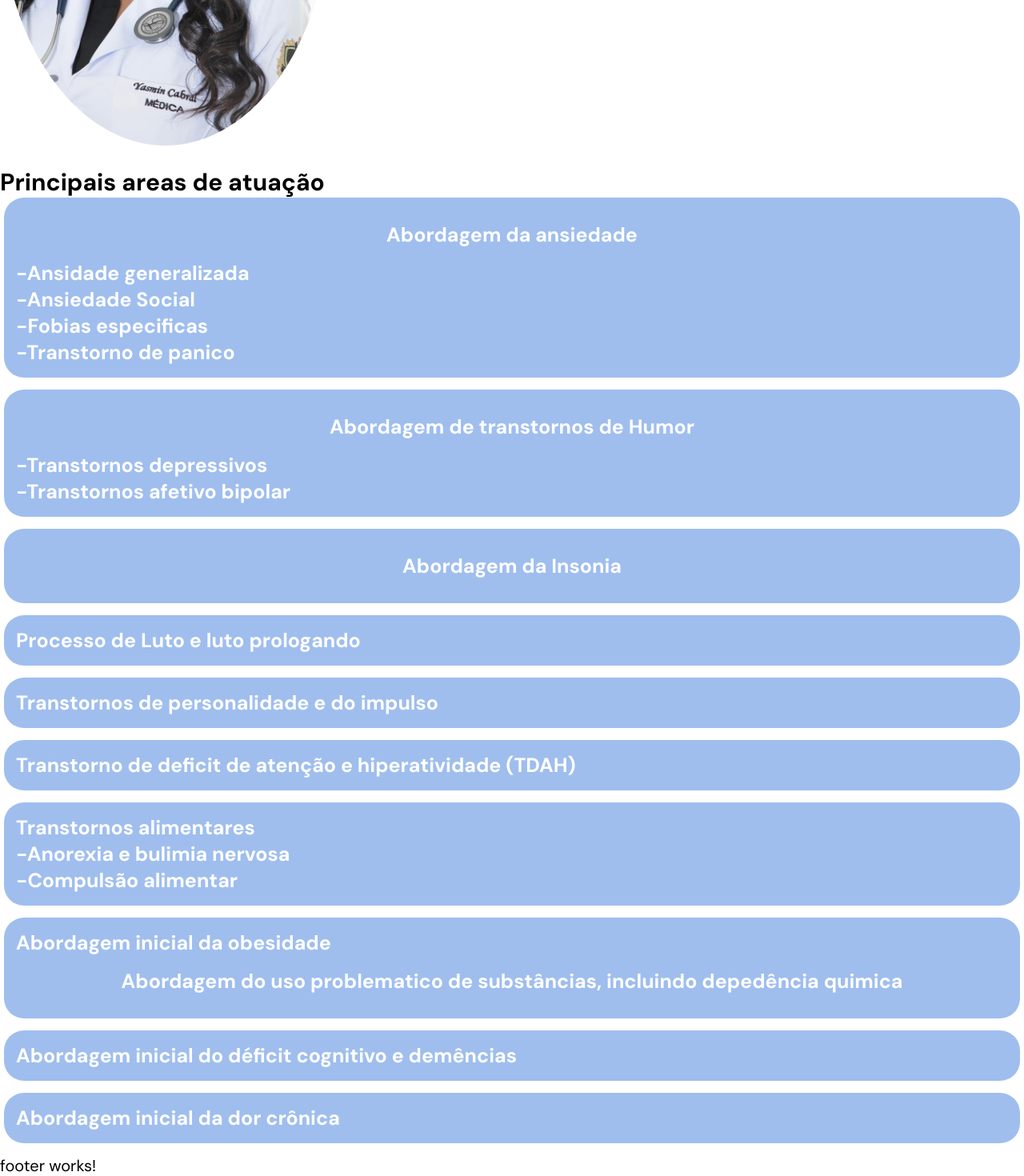
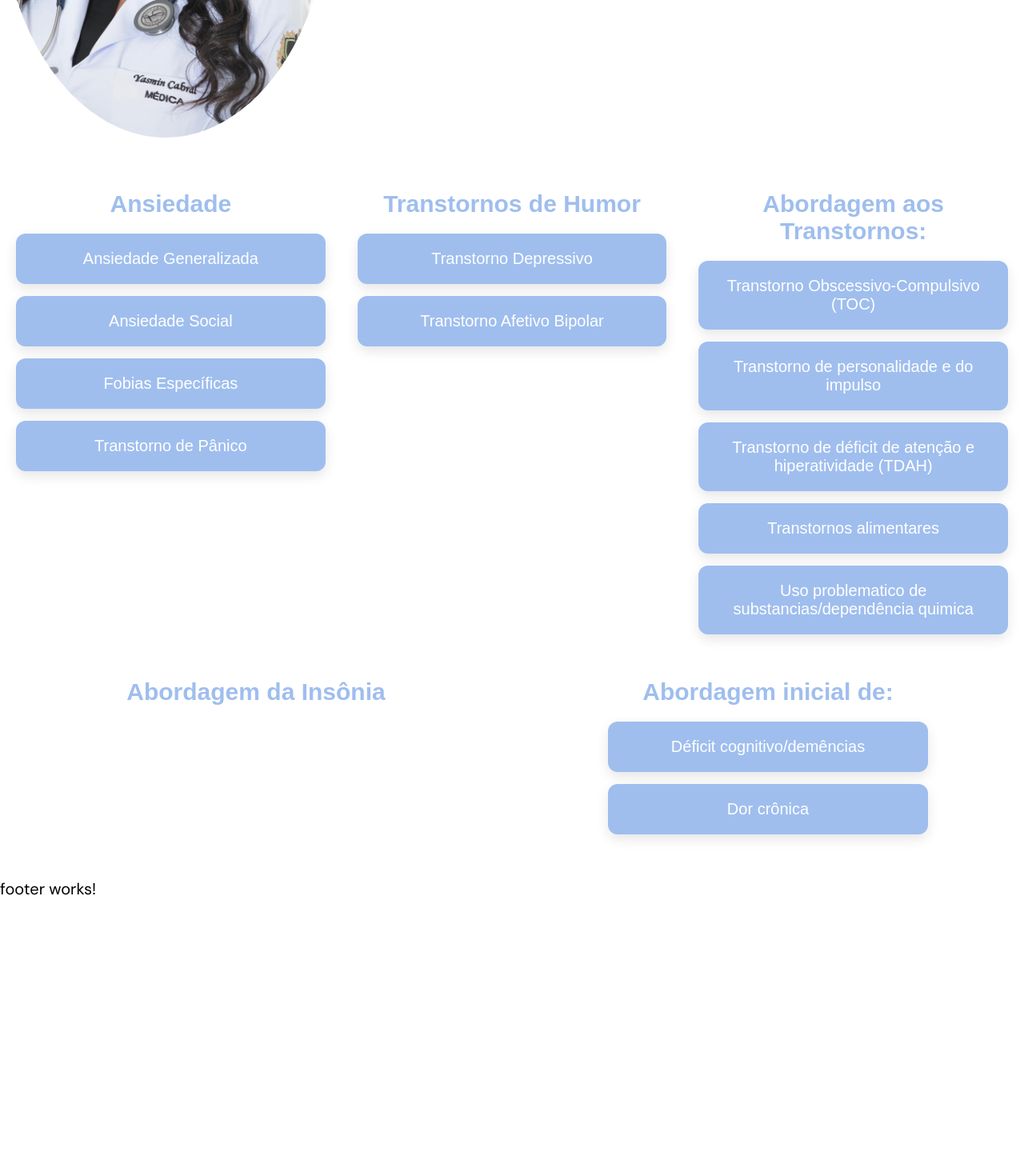
Before and after one commit to Guiirx/portfolio-guilheme, an Angular app: page / in a window 1280 px wide. Shown: the part 887-2357 px from the top of the page at 80% size. After the commit the page ends 2011 px from the top, so only its background shows below. Built offline with nearby package versions, Linux system fonts and the light colour scheme.

Commit message:
adicionando comandos no css

```diff
--- a/src/app/home/home.css
+++ b/src/app/home/home.css
@@ -50,7 +50,8 @@
     display: flex;
     align-items: center;
     flex-wrap: wrap;
-    margin: 15px 0;
+    margin: 10px 0;
+    width: 10%;
     justify-content: space-evenly;
 }
 
@@ -59,15 +60,16 @@
     align-items: center;
     justify-content: center;
     padding: 15px;
-    min-width: 170px;
-    border-radius: 35px;
+    min-width: 180px;
+    border-radius: 40px;
     margin: 0 15px 15px;
     font-size: var(--font-size-4);
-    font-weight: 700;
+    font-weight: 600;
     background: var(--color-pink-3);
     color: #fff;
     text-wrap: nowrap;
 }
+
 
 .banner .box .buttons a:hover {
     background: var(--color-blue-2);
@@ -116,9 +118,7 @@
     font-weight: 400px;
 }
 
-
 /* box buttons */
-
 
 .box .buttons a {
     display: flex;
@@ -141,8 +141,78 @@
     background: var(--color-purple-1);
     color: #fff;
     size: 450%;
+}
 
+/* box areas */
 
+.areas {
+  padding: 40px 20px;
+  background: #f8f9fc;
+  text-align: center;
+}
+
+.areas h2 {
+  font-size: 2rem;
+  margin-bottom: 30px;
+  color: #333;
+  font-weight: 600;
+}
+
+/* Container das áreas */
+:root {
+  --color-purple-1: #8e44ad; /* Substitui pelo valor que você já usa */
+}
+
+/* Container geral */
+.caixas-container {
+  display: flex;
+  flex-wrap: wrap;
+  justify-content: space-around;
+  gap: 40px;
+  padding: 40px 20px;
+}
+
+/* Cada categoria */
+.categoria {
+  flex: 1 1 300px;
+  max-width: 400px;
+}
+
+/* Título da categoria */
+.categoria h2 {
+  text-align: center;
+  color: var(--color-purple-1);
+  margin-bottom: 20px;
+  font-family: 'Arial', sans-serif;
+}
+
+/* Caixinhas */
+.caixa {
+  background: var(--color-purple-1); /* Cor da variável */
+  color: #fff; /* Texto branco */
+  border-radius: 12px;
+  padding: 20px;
+  margin-bottom: 15px;
+  text-align: center;
+  box-shadow: 0 6px 15px rgba(0,0,0,0.1);
+  transition: transform 0.3s ease, box-shadow 0.3s ease, background 0.3s ease;
+  cursor: pointer;
+  font-family: 'Arial', sans-serif;
+}
+
+/* Efeito flutuar no hover */
+.caixa:hover {
+  transform: translateY(-10px);
+  box-shadow: 0 12px 20px rgba(0,0,0,0.2);
+  background: #9b59b6; /* Leve clareamento da cor no hover */
+}
+
+/* Responsivo */
+@media (max-width: 768px) {
+  .caixas-container {
+    flex-direction: column;
+    align-items: center;
+  }
 }
 
 @media (min-width: 768px) {
--- a/src/app/home/home.html
+++ b/src/app/home/home.html
@@ -27,56 +27,44 @@
                     pós em psiquiatria.</p>
                 <p>Atuo com o método clínico centrado na pessoa (MCCP), há anos, com foco na saúde mental, para elaborar
                    um plano terapêutico singular (PTS) para abordagem integral à saúde da pessoa.</p>
-                <p></p>
 
                 <a href="#contact">Entre em contato comigo!</a>
             </div>
         </div>
     </section>
 
-    <section id="buttons" class="container buttons">
-        <div class="box">
-            <h2> Principais areas de atuação</h2>
+    <section class="caixas-container">
+  <div class="categoria">
+    <h2>Ansiedade</h2>
+    <div class="caixa">Ansiedade Generalizada</div>
+    <div class="caixa">Ansiedade Social</div>
+    <div class="caixa">Fobias Específicas</div>
+    <div class="caixa">Transtorno de Pânico</div>
+  </div>
 
-            <div class="buttons">
-                <a>Abordagem da ansiedade</a>
-                <p>-Ansidade generalizada</p>
-                <p>-Ansiedade Social</p>
-                <p>-Fobias especificas</p>
-                <p>-Transtorno de panico</p>
+  <div class="categoria">
+    <h2>Transtornos de Humor</h2>
+    <div class="caixa">Transtorno Depressivo</div>
+    <div class="caixa">Transtorno Afetivo Bipolar</div>
   </div>
-            <div class="buttons">
-                <a>Abordagem de transtornos de Humor</a>
-                <p>-Transtornos depressivos</p>
-                <p>-Transtornos afetivo bipolar</p>
+
+  <div class="categoria">
+    <h2>Abordagem aos Transtornos:</h2>
+    <div class="caixa">Transtorno Obscessivo-Compulsivo (TOC)</div>
+    <div class="caixa">Transtorno de personalidade e do impulso</div>
+    <div class="caixa">Transtorno de déficit de atenção e hiperatividade (TDAH)</div>
+    <div class="caixa">Transtornos alimentares</div>
+    <div class="caixa">Uso problematico de substancias/dependência quimica</div>
   </div>
-            <div class="buttons">
-                <a>Abordagem da Insonia</a>
+
+  <div class="categoria">
+    <h2>Abordagem da Insônia</h2>
   </div>
-            <div class="buttons">
-                <p>Processo de Luto e luto prologando</p>
+  <div class="categoria">
+    <h2>Abordagem inicial de:</h2>
+    <div class="caixa">Déficit cognitivo/demências</div>
+    <div class="caixa">Dor crônica</div>
   </div>
-            <div class="buttons">
-                <p>Transtornos de personalidade e do impulso</p>
-            </div>
-            <div class="buttons">
-               <p>Transtorno de deficit de atenção e hiperatividade (TDAH)</p>
-            </div>
-            <div class="buttons">
-                <p>Transtornos alimentares</p>
-                <p>-Anorexia e bulimia nervosa</p>
-                <p>-Compulsão alimentar</p>
-            </div>
-            <div class="buttons">
-                <p>Abordagem inicial da obesidade</p>
-                <a>Abordagem do uso problematico de substâncias, incluindo depedência quimica</a>
-            </div>
-            <div class="buttons">
-                <p>Abordagem inicial do déficit cognitivo e demências</p>
-            </div>
-            <div class="buttons">
-                <p>Abordagem inicial da dor crônica</p>
-            </div>
-        </div>
+
 </section>
 </main>
```
Lines whose indentation alone changed are shown as unchanged.
